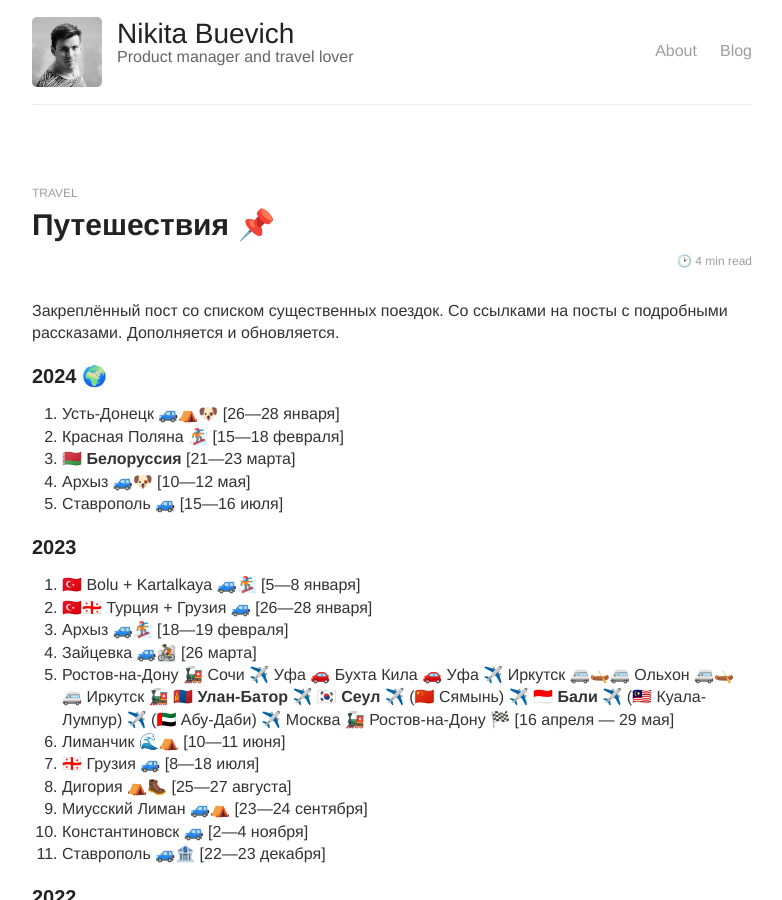
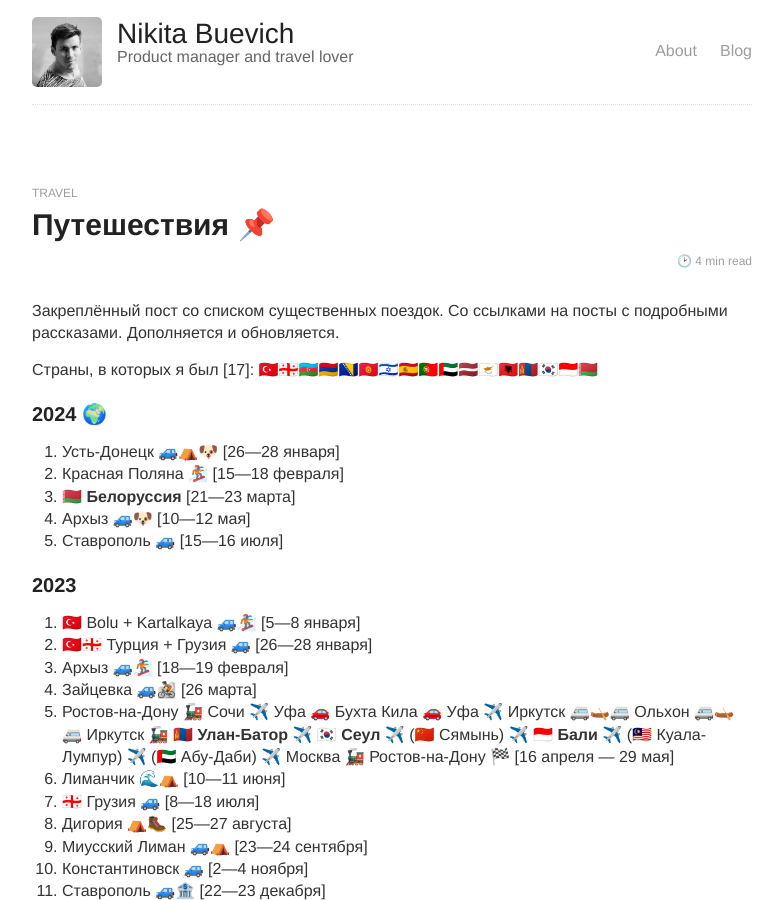
Before and after one commit to sombro/nbuevich.com, a Jekyll site: the page built from blog/_posts/2099-12-15-travel.md, in a window 1280 px wide and 900 px high. Shown: the whole window, without its empty margins (248-1030 px from the left). Built offline with Jekyll 4.4.1, drawn with Linux system fonts in a browser that asks for light colours.

Commit message:
new content

```diff
--- a/blog/_posts/2099-12-15-travel.md
+++ b/blog/_posts/2099-12-15-travel.md
@@ -7,6 +7,8 @@ tags: [travel, pinned_post]
 Закреплённый пост со списком существенных поездок. Со ссылками на посты с подробными рассказами. Дополняется и обновляется.
 
 <!--more-->
+Страны, в которых я был [17]: 🇹🇷🇬🇪🇦🇿🇦🇲🇧🇦🇰🇬🇮🇱🇪🇸🇵🇹🇦🇪🇱🇻🇨🇾🇦🇱🇲🇳🇰🇷🇮🇩🇧🇾
+
 ## <span id="2024">2024</span> 🌍 ##
 
 <ol>
```
